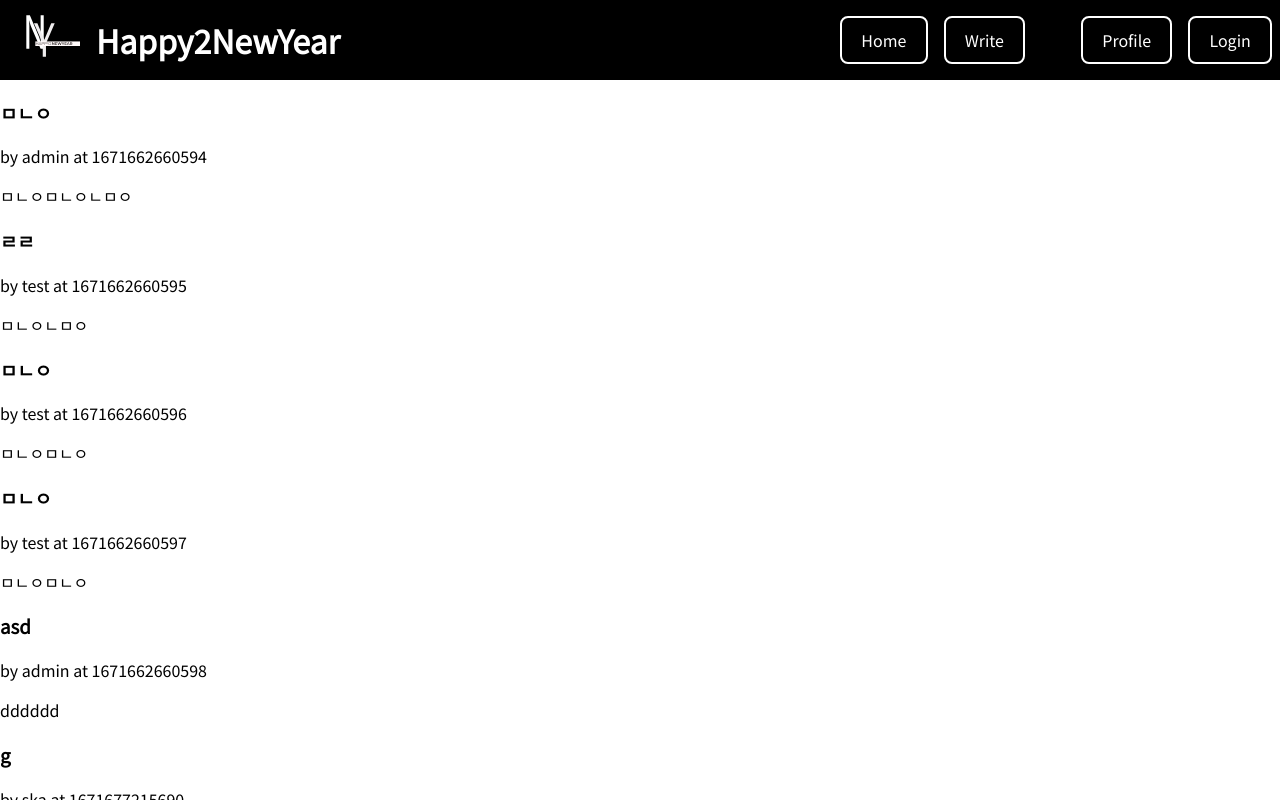
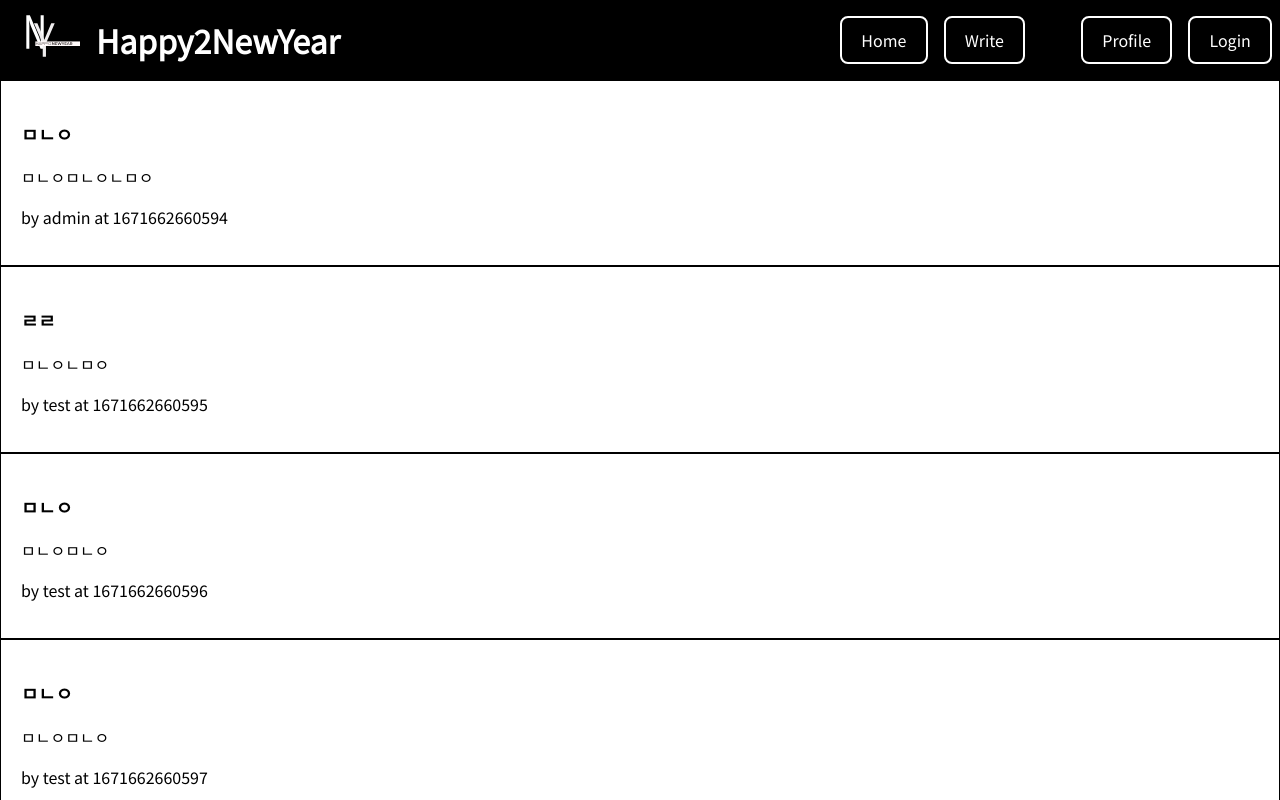
Before and after one commit to themrsung/b2-react-crud, a React (Create React App) app: page / in a window 1280 px wide. Shown: the top 800 px of the page. Built offline with nearby package versions, Linux system fonts and the light colour scheme; data requests are answered from the project's data file.

Commit message:
포스트 위치 조정 및 newsfeedstyle 추가

```diff
--- a/db.json
+++ b/db.json
@@ -78,6 +78,13 @@
       "title": "g",
       "content": "gg",
       "createdAt": 1671677215690
+    },
+    {
+      "id": "dbf47900-a1ae-477e-ab5d-ebd786899c88",
+      "author": "ska",
+      "title": "행복",
+      "content": "내년에는 행복한 일만 있기를",
+      "createdAt": 1671689429116
     }
   ]
 }
--- a/src/components/home/newsfeedComponent.jsx
+++ b/src/components/home/newsfeedComponent.jsx
@@ -1,8 +1,12 @@
 import Post from '../shared/post'
 
 const NewsfeedComponent = function ({ posts }) {
+  const newsfeedStyle = {
+    display: 'grid'
+  }
+
   return (
-    <div className="NewsfeedComponent">
+    <div className="NewsfeedComponent" style={newsfeedStyle}>
       {posts.map((post) => {
         return <Post key={post.id} post={post} />
       })}
--- a/src/components/shared/post.jsx
+++ b/src/components/shared/post.jsx
@@ -12,7 +12,9 @@ const Post = function ({ post, noLink = false }) {
   const postStyle = noLink
     ? {}
     : {
-        cursor: 'pointer'
+        cursor: 'pointer',
+        padding: '20px',
+        border: '1px solid black'
       }
 
   const postAuthorStyle = {
@@ -22,6 +24,7 @@ const Post = function ({ post, noLink = false }) {
   return (
     <div className="Post" style={postStyle} onClick={onPostClick}>
       <h3>{post.title}</h3>
+      <p>{post.content}</p>
       <p>
         by{' '}
         <span
@@ -34,7 +37,6 @@ const Post = function ({ post, noLink = false }) {
         </span>{' '}
         at {post.createdAt}
       </p>
-      <p>{post.content}</p>
     </div>
   )
 }
```
